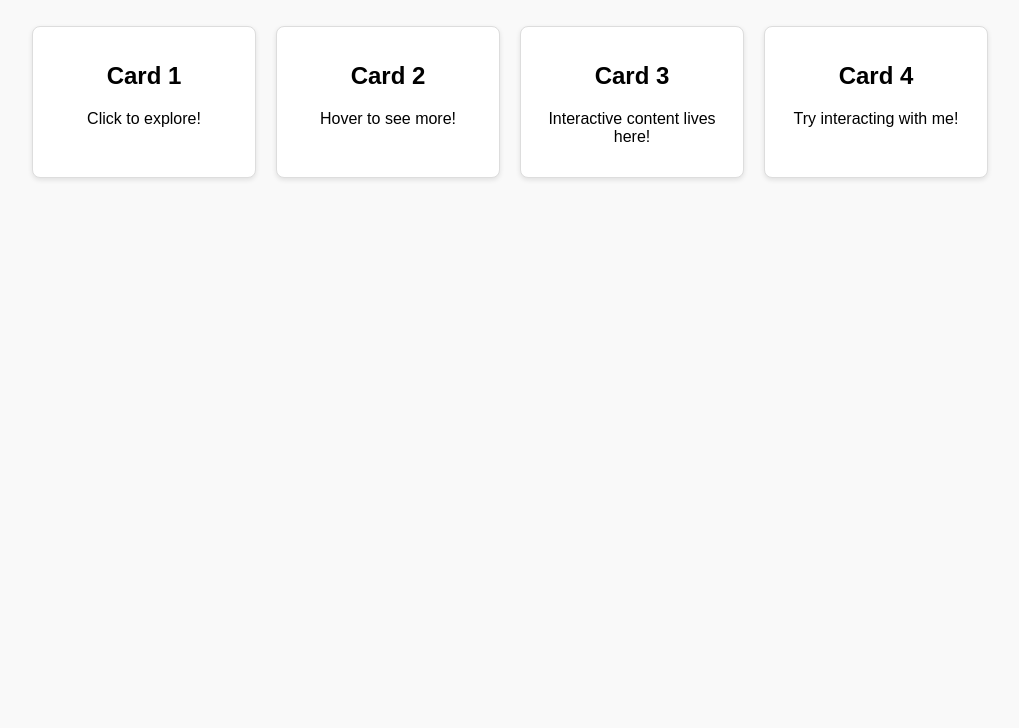
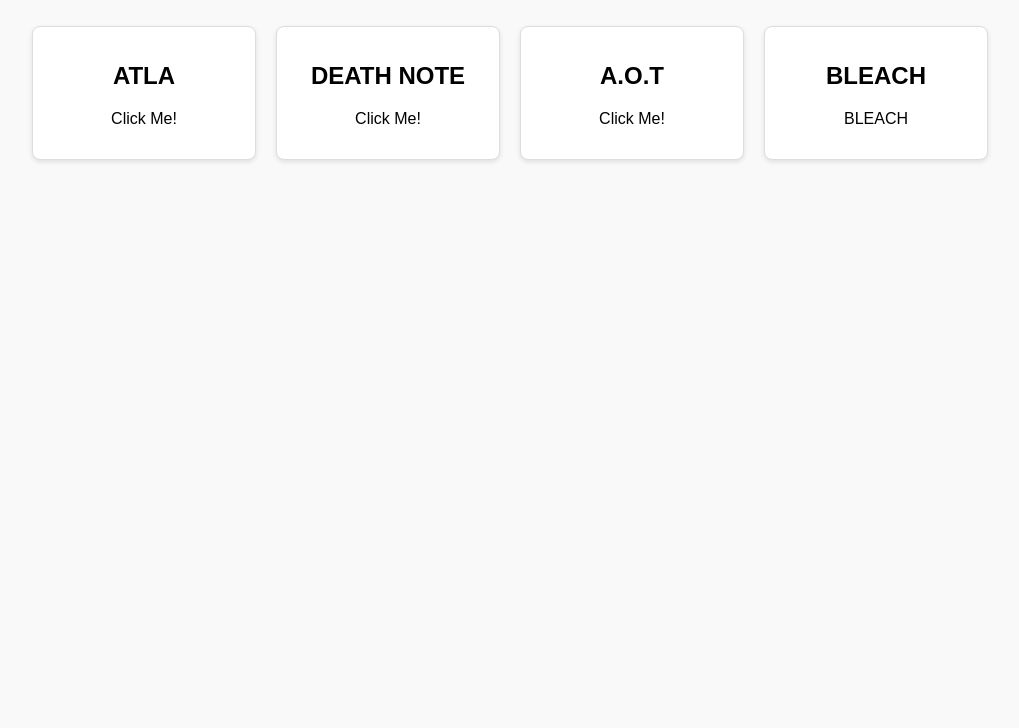
Before and after one commit to Bryan-267/WMDLab, a plain HTML site: page index.html in a window 1280 px wide. Shown: the part 72-800 px from the top of the page, without its empty margins (8-1027 px from the left). Drawn offline with Linux system fonts and the light colour scheme.

Commit message:
Update index.html

```diff
--- a/index.html
+++ b/index.html
@@ -3,7 +3,7 @@
 <head>
   <meta charset="UTF-8">
   <meta name="viewport" content="width=device-width, initial-scale=1.0">
-  <title>Interactive Pinterest Layout</title>
+  <title>WALLPAPER R US</title>
   <style>
     body {
       font-family: Arial, sans-serif;
@@ -67,27 +67,27 @@
   </style>
 </head>
 <body>
-  <h1>Interactive Pinterest-like Layout</h1>
+  <h1>WALLPAPER R US</h1>
   <div class="grid-container">
     <div class="grid-item">
-      <h2>Card 1</h2>
-      <p>Click to explore!</p>
-      <p class="hidden-content">This is some additional information revealed on hover.</p>
+      <h2>ATLA</h2>
+      <p>Click Me!</p>
+      <p class="hidden-content">AVATAR: THE LAST AIRBENDER.</p>
     </div>
     <div class="grid-item">
-      <h2>Card 2</h2>
-      <p>Hover to see more!</p>
-      <p class="hidden-content">Hidden content can be quite fun, right?</p>
+      <h2>DEATH NOTE</h2>
+      <p>Click Me!</p>
+      <p class="hidden-content">DEATH NOTE</p>
     </div>
     <div class="grid-item">
-      <h2>Card 3</h2>
-      <p>Interactive content lives here!</p>
-      <p class="hidden-content">This reveals even more interactivity.</p>
+      <h2>A.O.T</h2>
+      <p>Click Me!</p>
+      <p class="hidden-content">ATTACK ON TITAN</p>
     </div>
     <div class="grid-item">
-      <h2>Card 4</h2>
-      <p>Try interacting with me!</p>
-      <p class="hidden-content">You found the secret message. Well done!</p>
+      <h2>BLEACH</h2>
+      <p>BLEACH</p>
+      <p class="hidden-content">BLEACH</p>
     </div>
   </div>
 </body>
```
